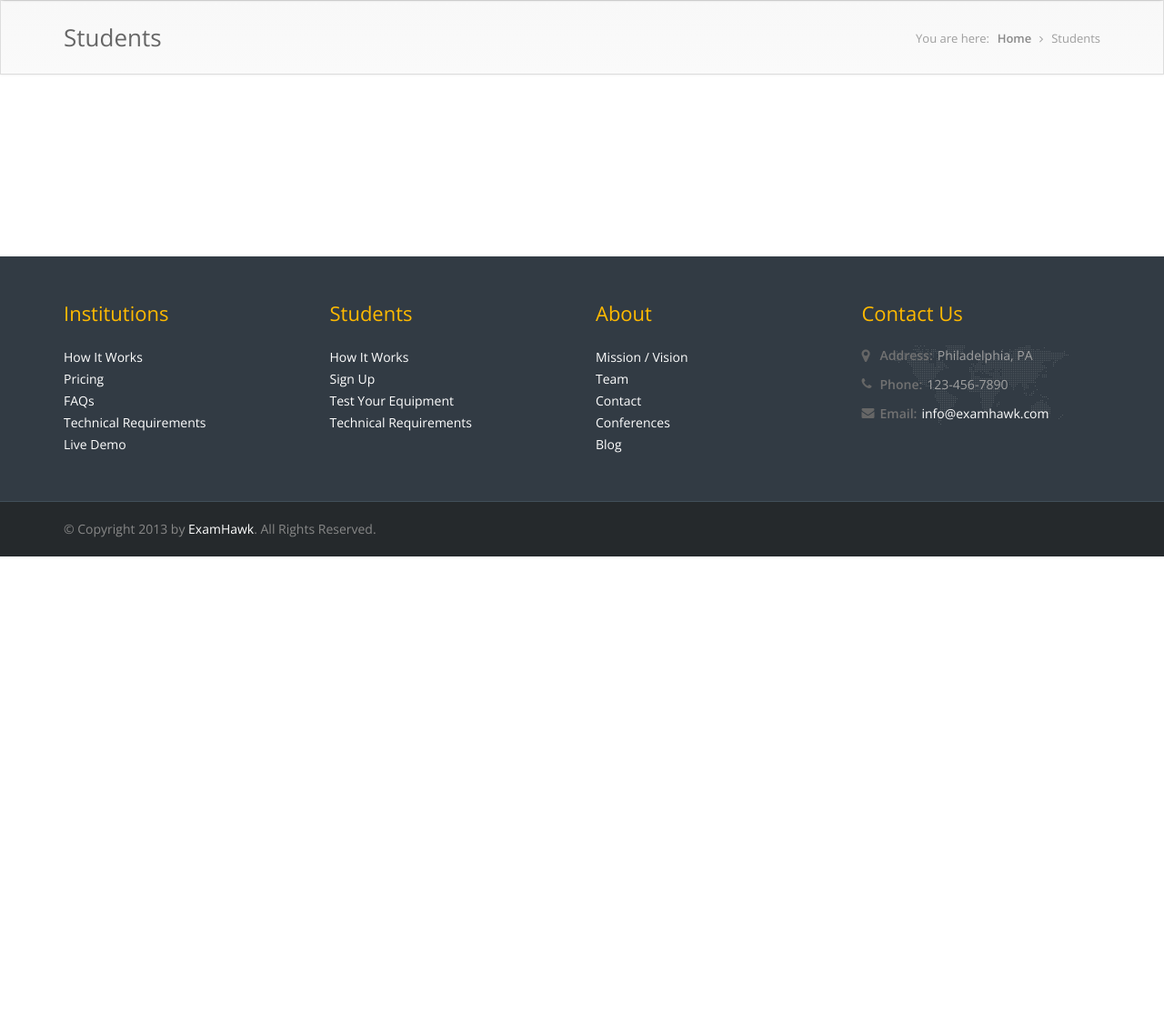
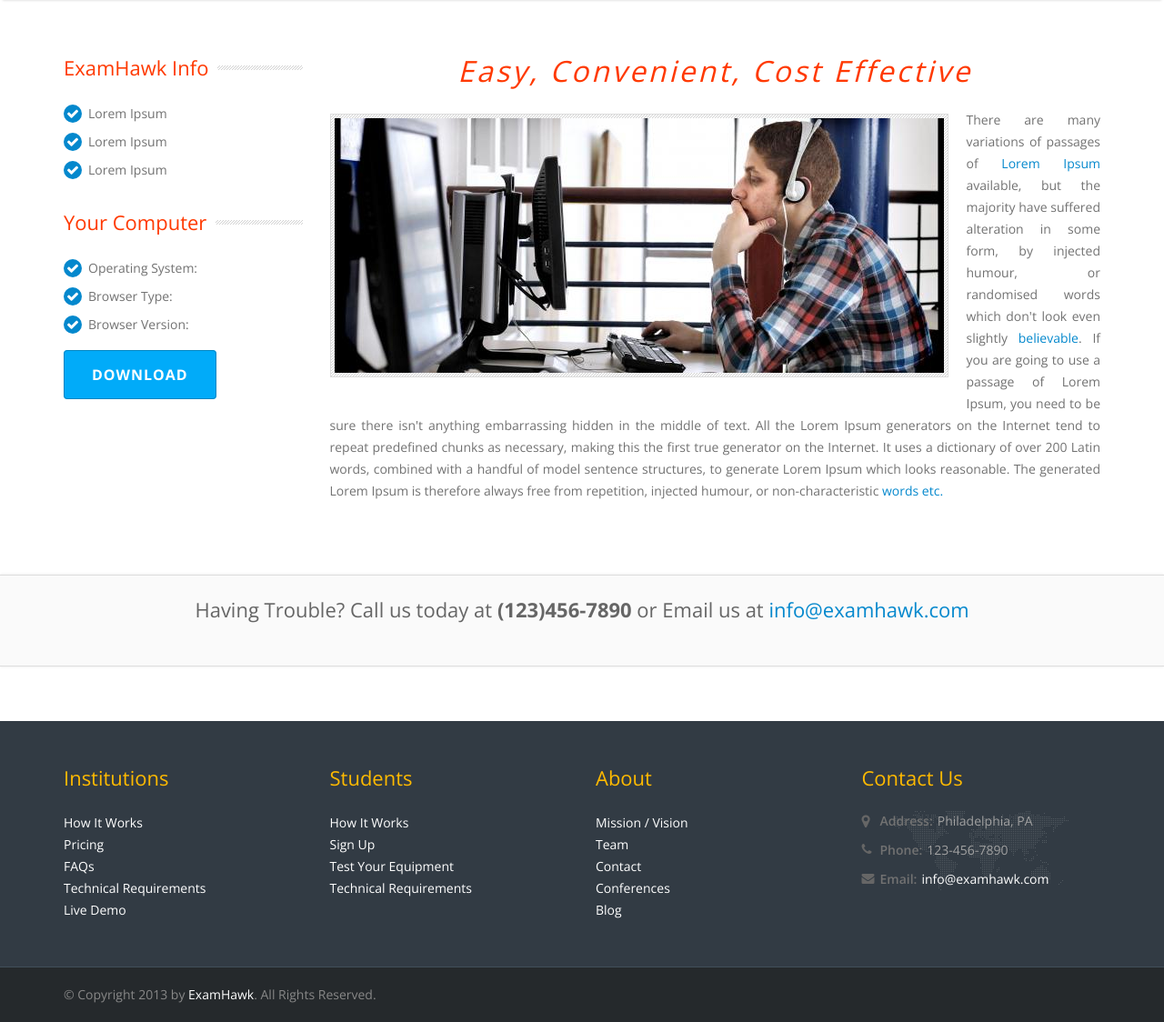
Before and after one commit to casammar/owlmonitor, a PHP site: page /owlmonitor/students in a window 1280 px wide. Shown: the part 86-1210 px from the top of the page at 91% size. Before the commit the page ends 698 px from the top, so only its background shows below. Run offline with PHP 8.4, Linux system fonts and the light colour scheme.

Commit message:
updated student lp, added detect script

```diff
--- a/css/colors/blue.css
+++ b/css/colors/blue.css
@@ -175,3 +175,10 @@ h3.title {
 .main-content, .content {
 padding: 60px 0;
 }
+
+.student-header{
+    color: #FF3900;
+    text-align:center;
+    font-style:oblique;
+    letter-spacing:3px
+}
--- a/students/index.php
+++ b/students/index.php
@@ -2,7 +2,7 @@
         <!-- Content Start -->
         <div id="main">
 	    <!-- Title, Breadcrumb Start-->
-            <div class="breadcrumb-wrapper">
+<!--            <div class="breadcrumb-wrapper">
                <div class="container">
                   <div class="row">
                      <div class="col-lg-6 col-md-6 col-xs-12 col-sm-6">
@@ -19,16 +19,70 @@
                      </div>
                   </div>
                </div>
-             </div>
+             </div>-->
           <!-- Title, Breadcrumb End-->
           <!-- Main Content start-->
-            <div class="main-content" style="">
+            <div class="content">
                <div class="container">
-                   <div class="row">
-
-                   </div>
+                  <div class="row">
+                     <!-- Skill Section Start -->
+                     <div class="choice col-lg-3 col-md-4 col-sm-4 col-xs-12 ">
+                        <h3 class="title">ExamHawk Info</h3>
+                        <ul class="check-list why">
+                           <li>Lorem Ipsum</li>
+                           <li>Lorem Ipsum</li>
+                           <li>Lorem Ipsum</li>
+                        </ul>
+                        <br>
+                        <h3 class="title">Your Computer</h3>
+                        <ul class="check-list why">
+                           <li id="user-os">Operating System: </li>
+                           <li id="user-browser">Browser Type: </li>
+                           <li id="user-version">Browser Version: </li>
+                        </ul>
+                        <br>
+                        <a class="btn-special btn-new-light-blue" href="#" style="font-size:16px;color:#FFFFFF;">Download</a>
+                     </div>
+                     <!-- Skill Section Start -->
+                     <!-- Right Section Start -->
+                     <div class="posts-block col-lg-9 col-md-8 col-sm-8 col-xs-12">
+                        <article>
+                           <h2 class="student-header">Easy, Convenient, Cost Effective</h2>
+                           <div class="post-content">
+                              <div class="img-content">
+                                 <img src="<?php echo BASE_URL; ?>/img/student-test.jpg" alt="">
+                              </div>
+                              <p style="text-align: justify;">
+                                 There are many variations of passages of <a href="#">Lorem Ipsum</a> available, but the majority have suffered alteration in some form, by injected humour, or randomised words which don't look even slightly <a href="#">believable</a>. If you are going to use a passage of Lorem Ipsum, you need to be sure there isn't anything embarrassing hidden in the middle of text. All the Lorem Ipsum generators on the Internet tend to repeat predefined chunks as necessary, making this the first true generator on the Internet. It uses a dictionary of over 200 Latin words, combined with a handful of model sentence structures, to generate Lorem Ipsum which looks reasonable. The generated Lorem Ipsum is therefore always free from repetition, injected humour, or non-characteristic <a href="#">words etc.</a>
+                              </p>
+                           </div>
+                        </article>
+                     </div>
+                     <!-- Right Section End -->
+                  </div>
                </div>
             </div>
+            <!-- Slogan Start-->
+            <div class="slogan bottom-pad-small">
+               <div class="container">
+                  <div class="row">
+                     <div class="slogan-content">
+                        <div class="col-lg-12 col-md-12 col-sm-12 col-xs-12">
+                           <h3>Having Trouble? Call us today at <b>(123)456-7890</b> or Email us at <a href="mailto:info@examhawk.com">info@examhawk.com</a></h3>
+                        </div>
+<!--                        <div class="col-lg-3 col-md-3">
+                           <div class="get-started">
+                              <button class="btn btn-special btn-color pull-right">Contact Us</button>
+                           </div>
+                        </div>-->
+                        <div class="clearfix"></div>
+                     </div>
+                  </div>
+               </div>
+            </div>
+            <!-- Slogan End-->
+            <div class="divider"></div>
+
             <!-- Main Content end-->
          </div>
          <!-- Content End -->
```
Also changed, not shown: img/student-test.jpg (added).
